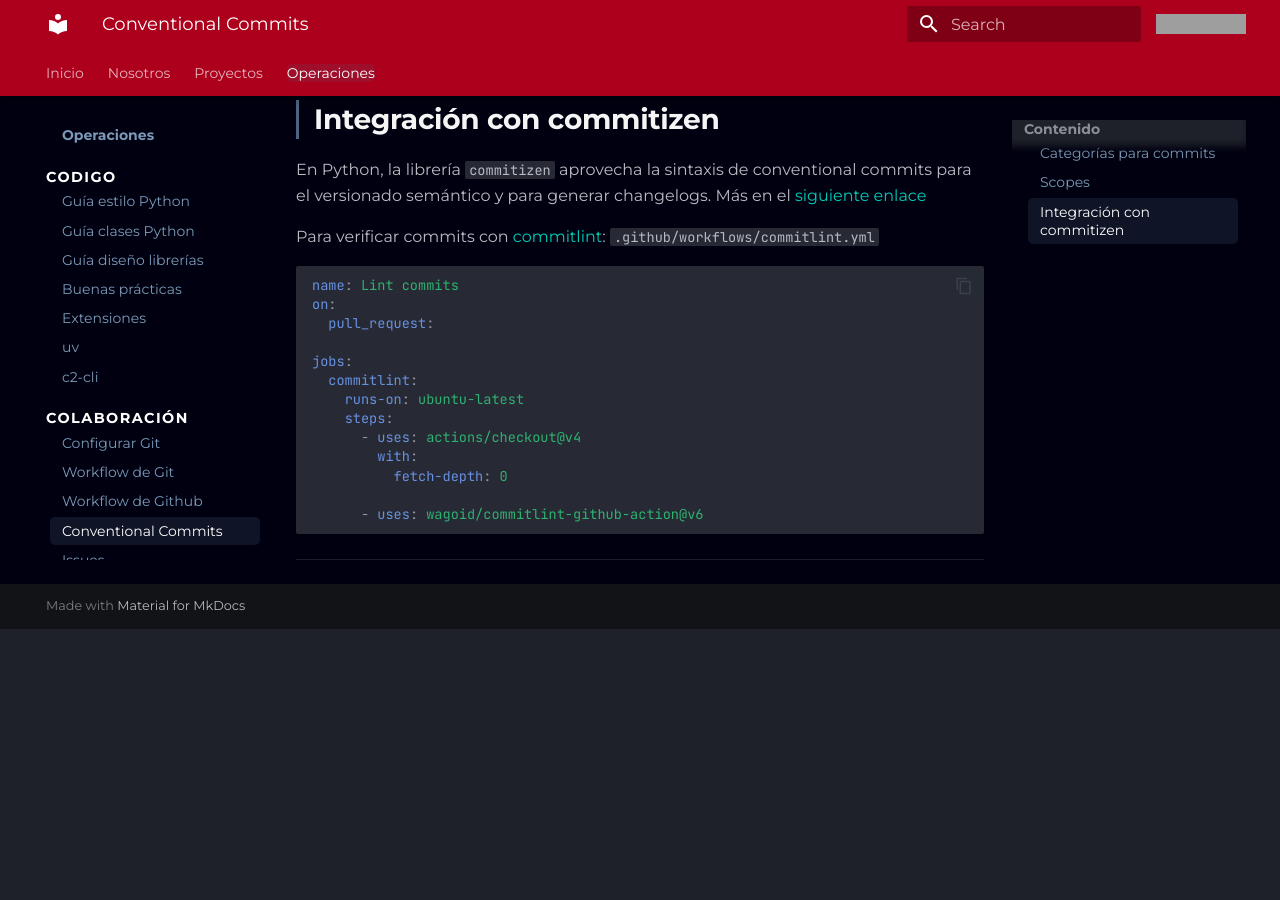
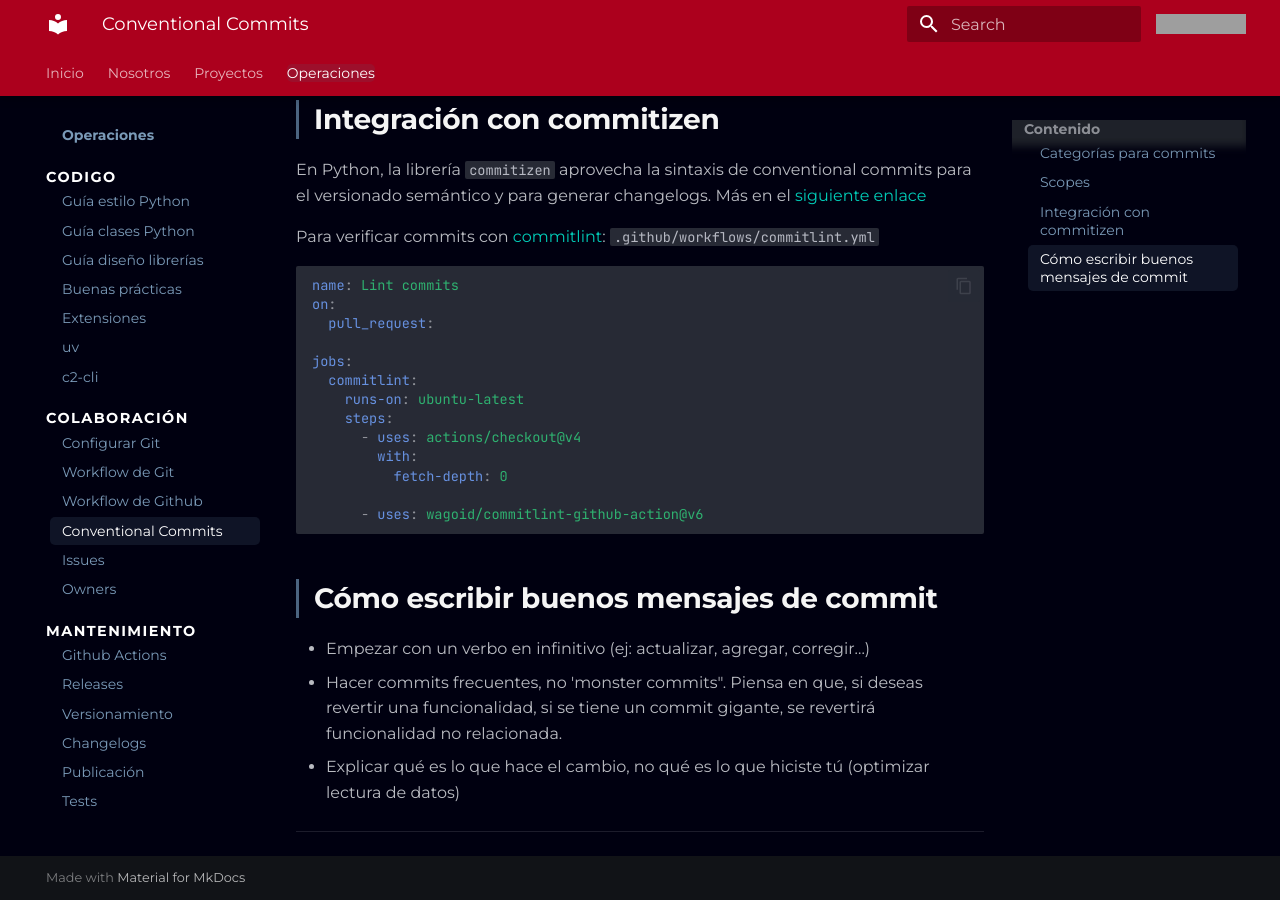
Before and after one commit to c2-circulo-desarrolladores/c2-core, an MkDocs documentation site: the page built from docs/operaciones/colaboracion/conventional_commits.md, in a window 1280 px wide and 900 px high, scrolled down 1664 px. Built offline with MkDocs 1.6.1 and Material for MkDocs 9.7.7, drawn with Linux system fonts in a browser that asks for light colours; before the commit the page ends 2293 px from its top, so only the background shows below that; grey boxes are pictures that could not be loaded.

Commit message:
feat(ops): añadir sección de Cómo escribir buenos commits

````diff
--- a/docs/operaciones/colaboracion/conventional_commits.md
+++ b/docs/operaciones/colaboracion/conventional_commits.md
@@ -55,3 +55,9 @@
 
       - uses: wagoid/commitlint-github-action@v6
 ```
+
+## Cómo escribir buenos mensajes de commit
+
+- Empezar con un verbo en infinitivo (ej: actualizar, agregar, corregir...)
+- Hacer commits frecuentes, no 'monster commits". Piensa en que, si deseas revertir una funcionalidad, si se tiene un commit gigante, se revertirá funcionalidad no relacionada.
+- Explicar qué es lo que hace el cambio, no qué es lo que hiciste tú (optimizar lectura de datos)
````
